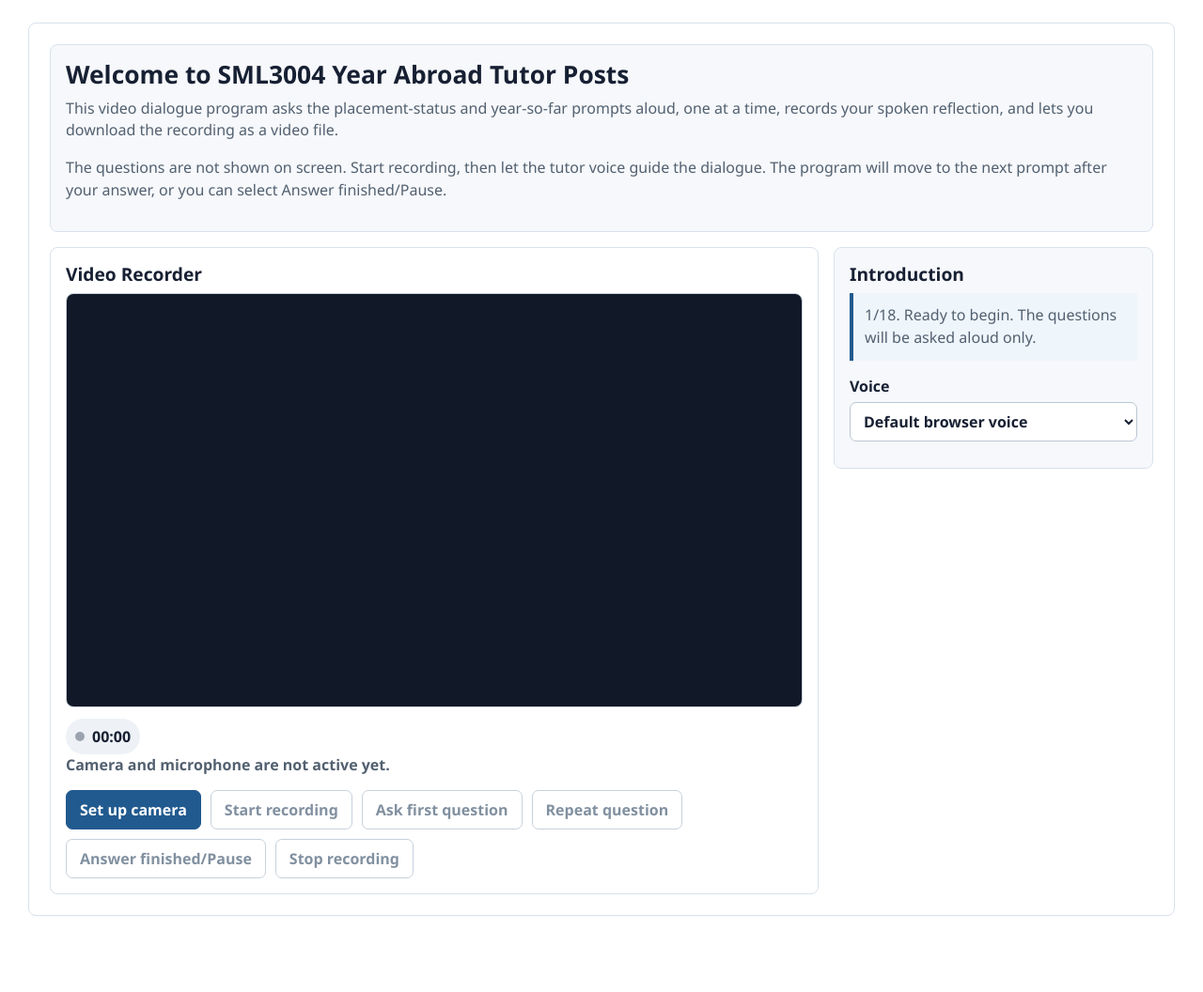
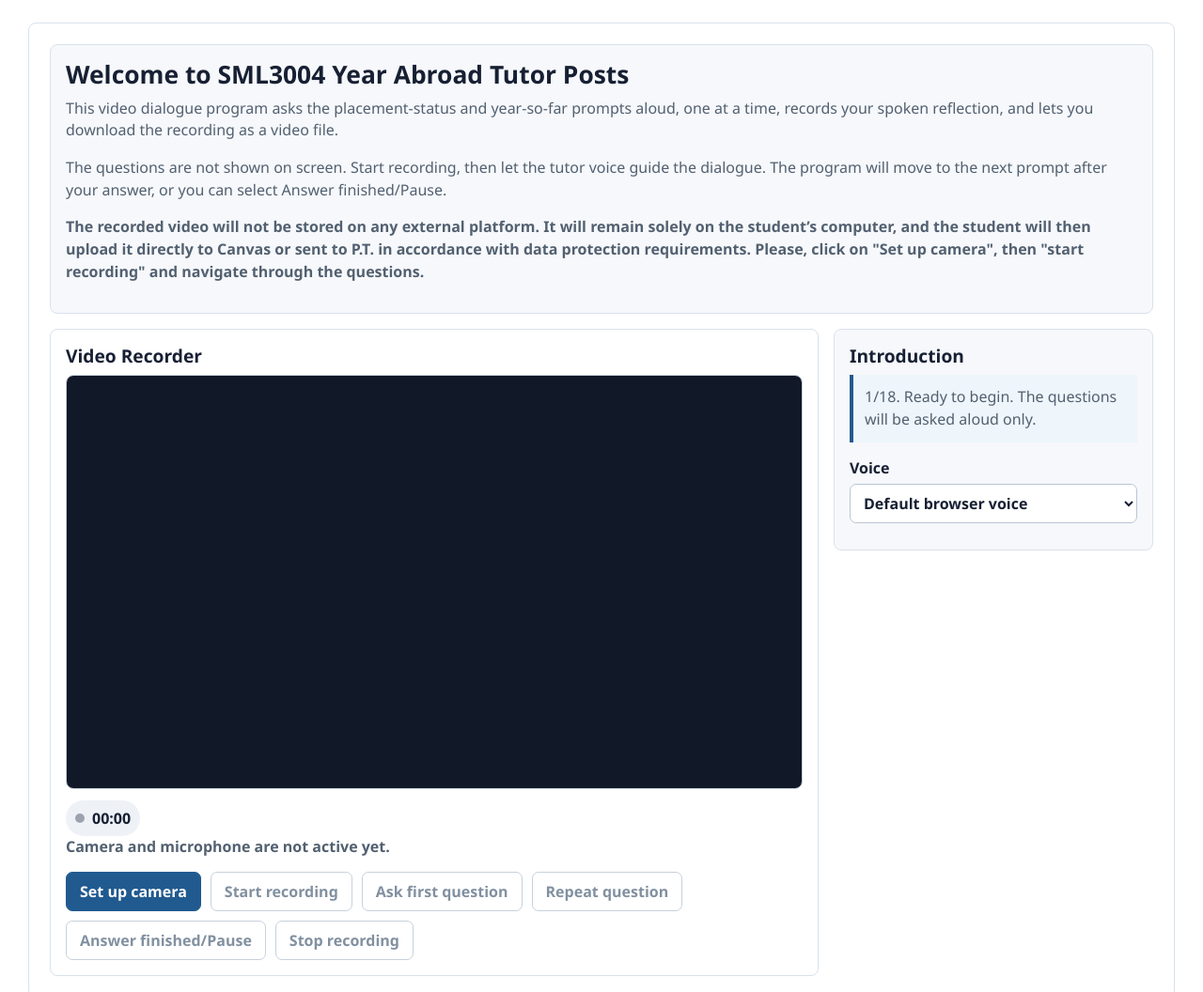
Before and after one commit to jamieandmarieb-oss/SpanishNewcastleUK, a plain HTML site: page sml3004-video-dialogue/index.html in a window 1280 px wide. Shown: the top 1056 px of the page at 94% size. Before the commit the page ends 999 px from the top, so only its background shows below. Drawn offline with Linux system fonts and the light colour scheme.

Commit message:
Add data protection and recording instructions to cover

```diff
--- a/sml3004-video-dialogue/index.html
+++ b/sml3004-video-dialogue/index.html
@@ -305,6 +305,7 @@
       <p>
         The questions are not shown on screen. Start recording, then let the tutor voice guide the dialogue. The program will move to the next prompt after your answer, or you can select Answer finished/Pause.
       </p>
+      <p><strong>The recorded video will not be stored on any external platform. It will remain solely on the student’s computer, and the student will then upload it directly to Canvas or sent to P.T. in accordance with data protection requirements. Please, click on "Set up camera", then "start recording" and navigate through the questions.</strong></p>
     </section>
 
     <div class="main-grid">
```
